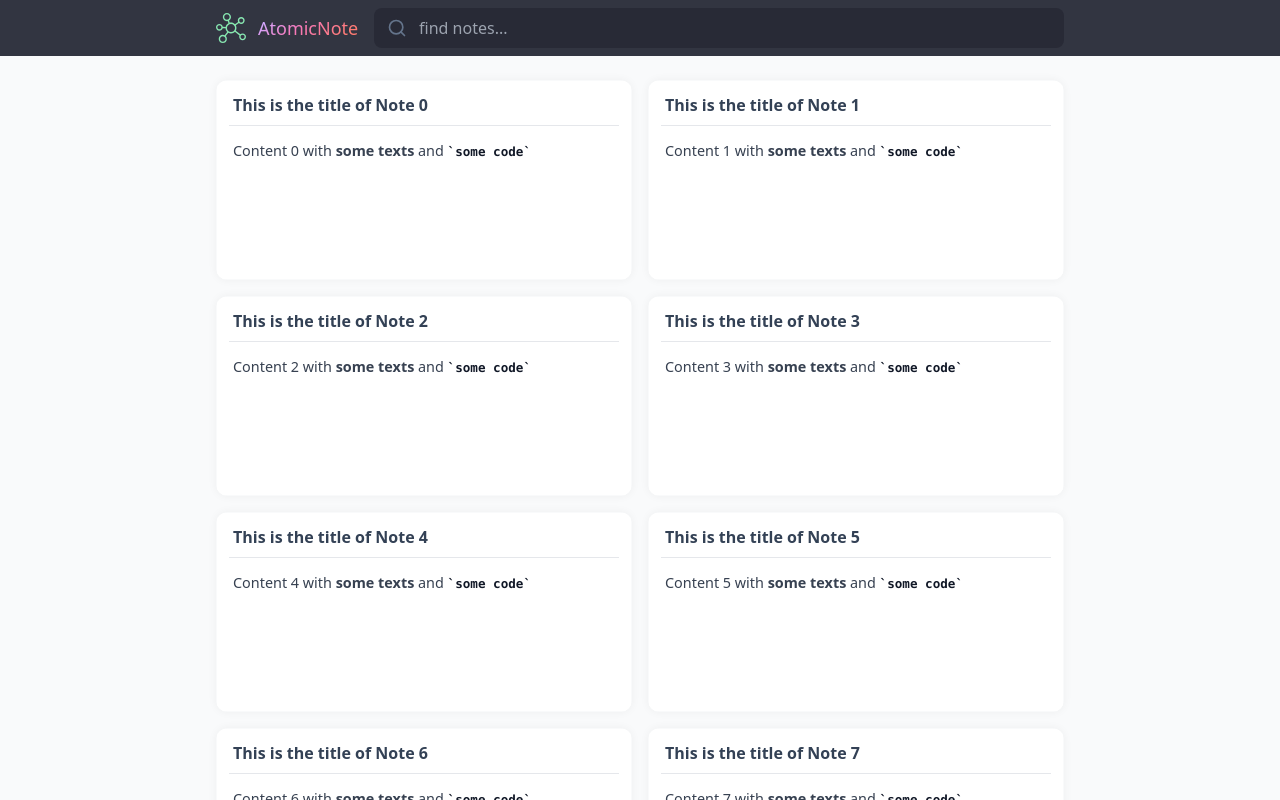
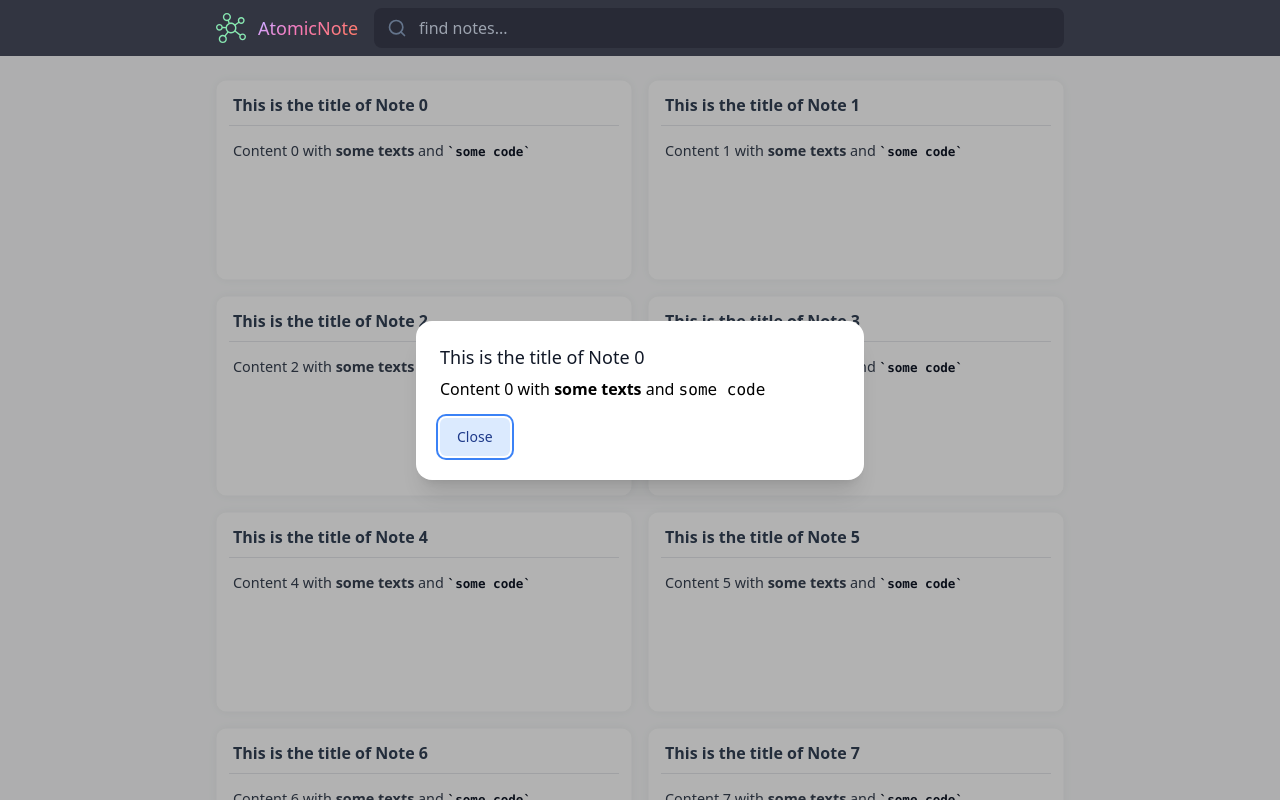
Before and after one commit to dinhanhthi/a-simple-note, a Next.js app: page / in a window 1280 px wide. Both pictures are taken after a click on the element 424 px from the left and 180 px from the top of the page. Built offline with nearby package versions, Linux system fonts and the light colour scheme.

Commit message:
Modal of note

```diff
--- a/src/components/block.tsx
+++ b/src/components/block.tsx
@@ -3,6 +3,7 @@ import parse from 'html-react-parser'
 import { useState } from 'react'
 
 import { Note } from '../additional'
+import BlockModal from './blockModal'
 
 type BlockProps = {
   note: Note
@@ -12,7 +13,7 @@ type BlockProps = {
 export default function Block(props: BlockProps) {
   const note = props.note
 
-  const [isOpen, setIsOpen] = useState(true)
+  const [isOpen, setIsOpen] = useState(false)
 
   function closeModal() {
     setIsOpen(false)
@@ -23,29 +24,27 @@ export default function Block(props: BlockProps) {
   }
 
   return (
-    <div
-      onClick={openModal}
-      className={cn(
-        'an-block p-[1px] flex-1 cursor-pointer min-w-[400px] max-w-[500px] min-h-[200px]',
-        'an-shadow-soft-xl overflow-hidden an-bg-clip-border hover:rounded-none rounded-xl',
-        'transition-all duration-100'
-      )}
-    >
+    <>
       <div
+        onClick={openModal}
         className={cn(
-          'flex flex-col gap-2 justify-start p-3 text-slate-700 bg-white rounded-xl h-full overflow-hidden'
+          'an-block p-[1px] flex-1 cursor-pointer min-w-[400px] max-w-[500px] min-h-[200px]',
+          'an-shadow-soft-xl overflow-hidden an-bg-clip-border hover:rounded-none rounded-xl',
+          'transition-all duration-200'
         )}
       >
         <div
           className={cn(
-            // 'font-semibold h-fit text-base px-1 pb-2 border-b group-hover:text-primary-dark'
-            'font-semibold h-fit text-base px-1 pb-2 border-b'
+            'flex flex-col gap-2 justify-start p-3 text-slate-700 bg-white rounded-xl h-full overflow-hidden'
           )}
         >
-          {note.title}
+          <div className={cn('font-semibold h-fit text-base px-1 pb-2 border-b')}>{note.title}</div>
+          <div className={cn('flex-1 p-1 rounded-xl text-[0.9rem] prose')}>
+            {parse(note.content)}
+          </div>
         </div>
-        <div className={cn('flex-1 p-1 rounded-xl text-[0.9rem] prose')}>{parse(note.content)}</div>
       </div>
-    </div>
+      <BlockModal note={note} isOpen={isOpen} closeModal={closeModal} />
+    </>
   )
 }
--- /dev/null
+++ b/src/components/blockModal.tsx
@@ -0,0 +1,72 @@
+import { Dialog, Transition } from '@headlessui/react'
+import cn from 'classnames'
+import parse from 'html-react-parser'
+import { Fragment } from 'react'
+
+import { Note } from '../additional'
+
+type BlockModalProps = {
+  isOpen: boolean
+  closeModal: () => void
+  note: Note
+  className?: string
+}
+
+export default function BlockModal(props: BlockModalProps) {
+  const note = props.note
+  return (
+    <Transition appear show={props.isOpen} as={Fragment}>
+      {/* 👇 Give onClose an empty function to disable click outside to hide the dialog */}
+      {/* eslint-disable-next-line @typescript-eslint/no-empty-function */}
+      <Dialog as="div" className={cn('relative z-10', props.className)} onClose={() => {}}>
+        <Transition.Child
+          as={Fragment}
+          enter="ease-out duration-300"
+          enterFrom="opacity-0"
+          enterTo="opacity-100"
+          leave="ease-in duration-200"
+          leaveFrom="opacity-100"
+          leaveTo="opacity-0"
+        >
+          <div className="bg-opacity/25 fixed inset-0 bg-black opacity-30" />
+        </Transition.Child>
+
+        <div className="fixed inset-0 overflow-y-auto">
+          <div className="flex min-h-full items-center justify-center p-4 text-center">
+            <Transition.Child
+              as={Fragment}
+              enter="ease-out duration-300"
+              enterFrom="opacity-0 scale-95"
+              enterTo="opacity-100 scale-100"
+              leave="ease-in duration-200"
+              leaveFrom="opacity-100 scale-100"
+              leaveTo="opacity-0 scale-95"
+            >
+              <Dialog.Panel
+                className={cn(
+                  'w-full max-w-md transform overflow-hidden rounded-2xl bg-white p-6 text-left',
+                  'align-middle shadow-xl transition-all'
+                )}
+              >
+                <Dialog.Title as="h3" className="text-lg font-medium leading-6 text-gray-900">
+                  {note.title}
+                </Dialog.Title>
+                <div className="mt-2">{parse(note.content)}</div>
+
+                <div className="mt-4">
+                  <button
+                    type="button"
+                    className="inline-flex justify-center rounded-md border border-transparent bg-blue-100 px-4 py-2 text-sm font-medium text-blue-900 hover:bg-blue-200 focus:outline-none focus-visible:ring-2 focus-visible:ring-blue-500 focus-visible:ring-offset-2"
+                    onClick={props.closeModal}
+                  >
+                    Close
+                  </button>
+                </div>
+              </Dialog.Panel>
+            </Transition.Child>
+          </div>
+        </div>
+      </Dialog>
+    </Transition>
+  )
+}
```
